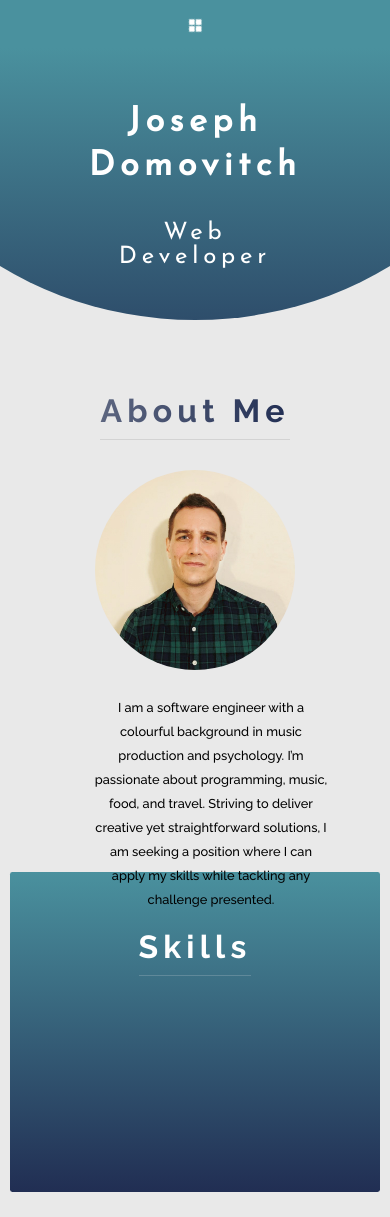
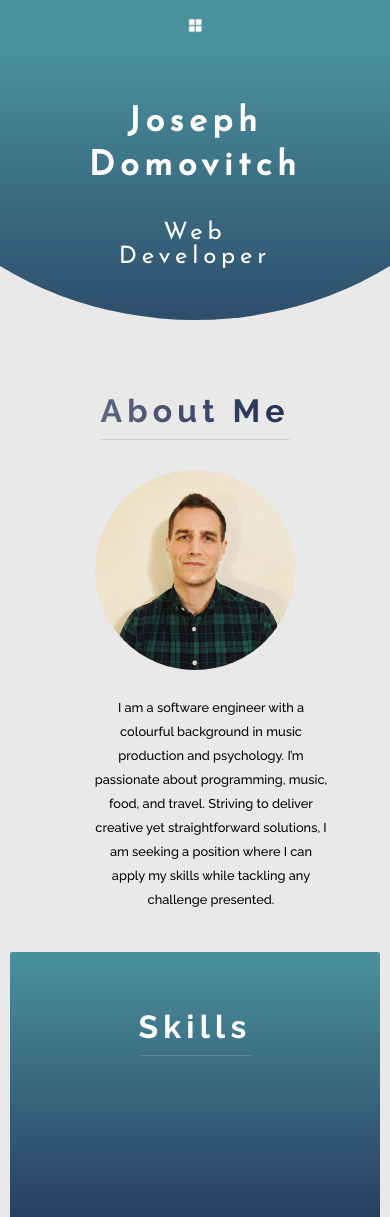
Before and after one commit to jdomo/jd-portfolio, a React (Create React App) app: page / in a window 390 px wide. Shown: the top 1217 px of the page. Built offline with nearby package versions, Linux system fonts and the light colour scheme.

Commit message:
add space between about and skills sections on nav-shrink breakpoint

```diff
--- a/src/components/About.js
+++ b/src/components/About.js
@@ -23,7 +23,7 @@ const About = () => {
           </div>
         </div>
       </div>
-      <span id="skills"/>
+      {/* <span id="skills"/> */}
     </section>
   )
 }
--- a/src/components/Skills.js
+++ b/src/components/Skills.js
@@ -2,7 +2,7 @@ import React from 'react';
 
 const Skills = () => {
   return (
-    <section className="section-skills u-margin-bottom-med">
+    <section className="section-skills u-margin-bottom-med" id="skills">
       <div className="u-center-text u-unskew">
         <h3 className="heading-secondary--2">
           Skills
--- a/src/css/style.css
+++ b/src/css/style.css
@@ -313,10 +313,10 @@ header {
         background-color: rgba(33, 46, 83, 0.2); } }
 
 .section-about {
-  height: 80rem;
+  height: 70rem;
   margin-top: -27rem;
   background-image: linear-gradient(to bottom, #e9e9e9 98%, transparent);
-  padding: 20rem 0 50rem 0;
+  padding: 20rem 0 0 0;
   font-size: 1.6rem; }
   .section-about__content {
     position: relative;
@@ -344,11 +344,15 @@ header {
   .section-about__text {
     padding-top: 2rem;
     transform: translateX(2rem);
-    line-height: 3rem;
-    text-align: center; }
+    line-height: 3rem; }
     @media (max-width: 931px) {
       .section-about__text {
-        display: block; } }
+        text-align: center;
+        display: block;
+        margin-bottom: 5rem; } }
+  @media (max-width: 931px) {
+    .section-about {
+      height: max-content; } }
 
 .section-skills {
   height: 40rem;
--- a/src/sass/pages/_home.scss
+++ b/src/sass/pages/_home.scss
@@ -1,10 +1,10 @@
 .section-about {
   //media queries at 1060px
 
-  height: 80rem;
+  height: 70rem;
   margin-top: -27rem;
   background-image: linear-gradient(to bottom, $color-grey-light 98%, transparent);
-  padding: 20rem 0 50rem 0;
+  padding: 20rem 0 0 0;
   font-size: 1.6rem;
 
   &__content {
@@ -41,11 +41,16 @@
     padding-top: 2rem;
     transform: translateX(2rem);
     line-height: 3rem;
-    text-align: center;
 
     @include respond($respond-nav-shrink) {
+      text-align: center;
       display: block;
+      margin-bottom: 5rem;
     }
+  }
+
+  @include respond($respond-nav-shrink) {
+    height: max-content;
   }
 }
 
```
